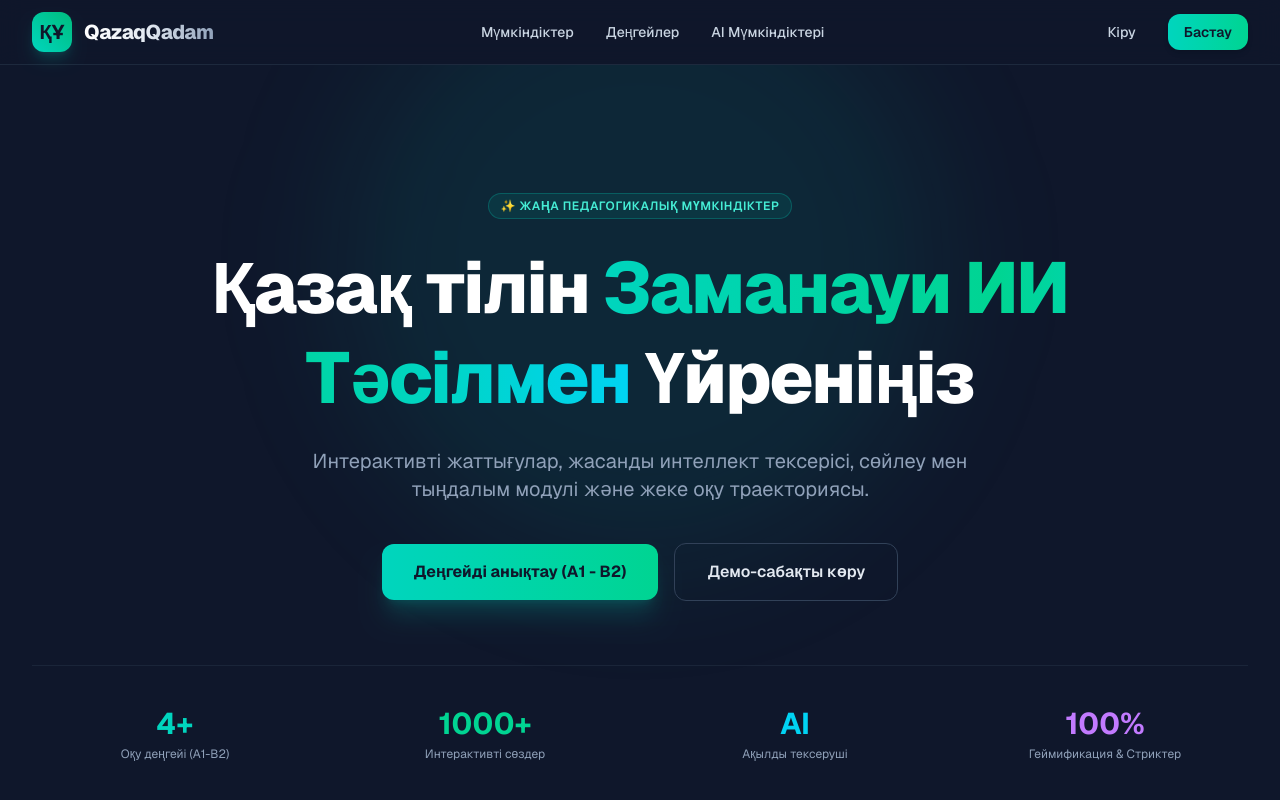
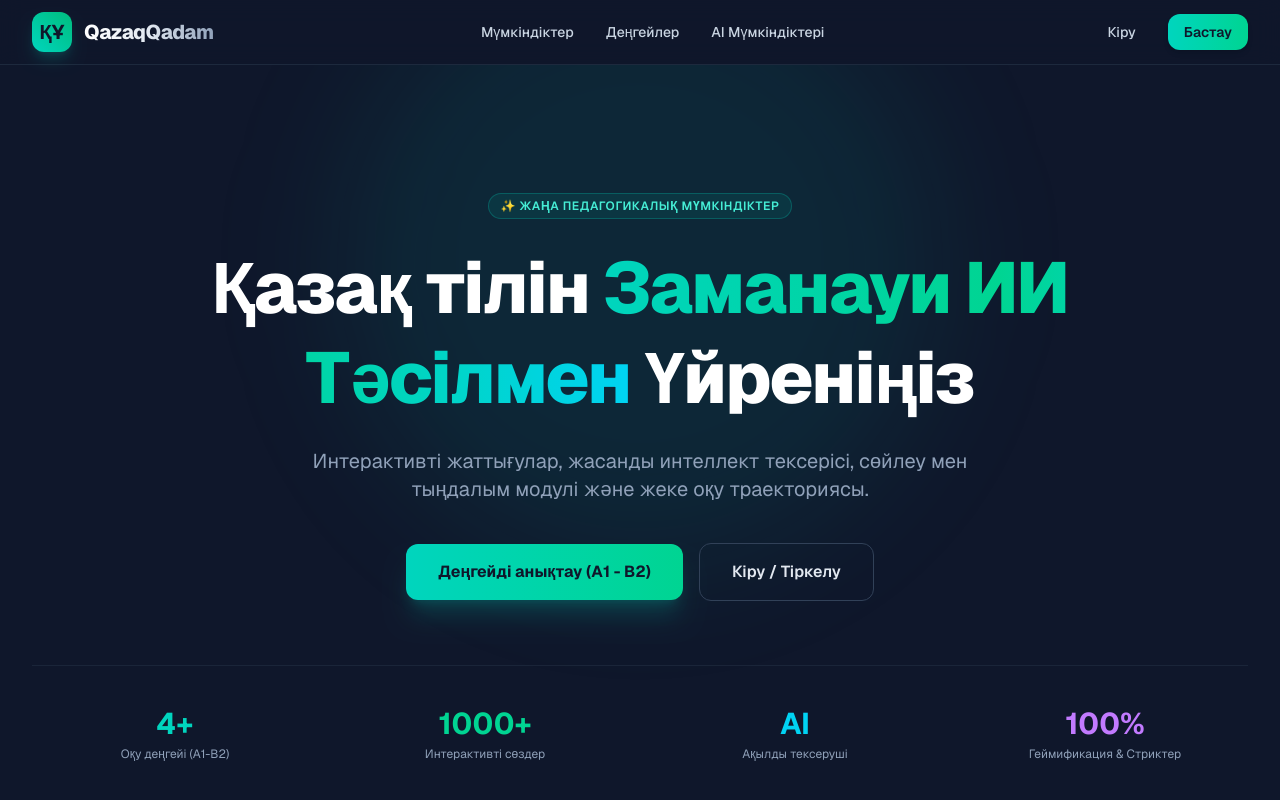
Before and after one commit to zhuk-67/qazaqsha, a Next.js app: page / in a window 1280 px wide. Shown: the top 800 px of the page. Built offline with nearby package versions, Linux system fonts and the light colour scheme.

Commit message:
Fix main page button links to /login

```diff
--- a/app/page.tsx
+++ b/app/page.tsx
@@ -23,7 +23,7 @@ export default function HomePage() {
 
           <div className="flex items-center space-x-4">
             <Link
-              href="/auth"
+              href="/login"
               className="px-4 py-2 text-sm font-medium text-slate-300 hover:text-white transition-colors"
             >
               Кіру
@@ -63,10 +63,10 @@ export default function HomePage() {
               Деңгейді анықтау (A1 - B2)
             </Link>
             <Link
-              href="/demo"
+              href="/login"
               className="w-full sm:w-auto px-8 py-4 rounded-xl text-base font-semibold text-slate-200 border border-slate-700 hover:bg-slate-800/60 transition-colors"
             >
-              Демо-сабақты көру
+              Кіру / Тіркелу
             </Link>
           </div>
 
```
